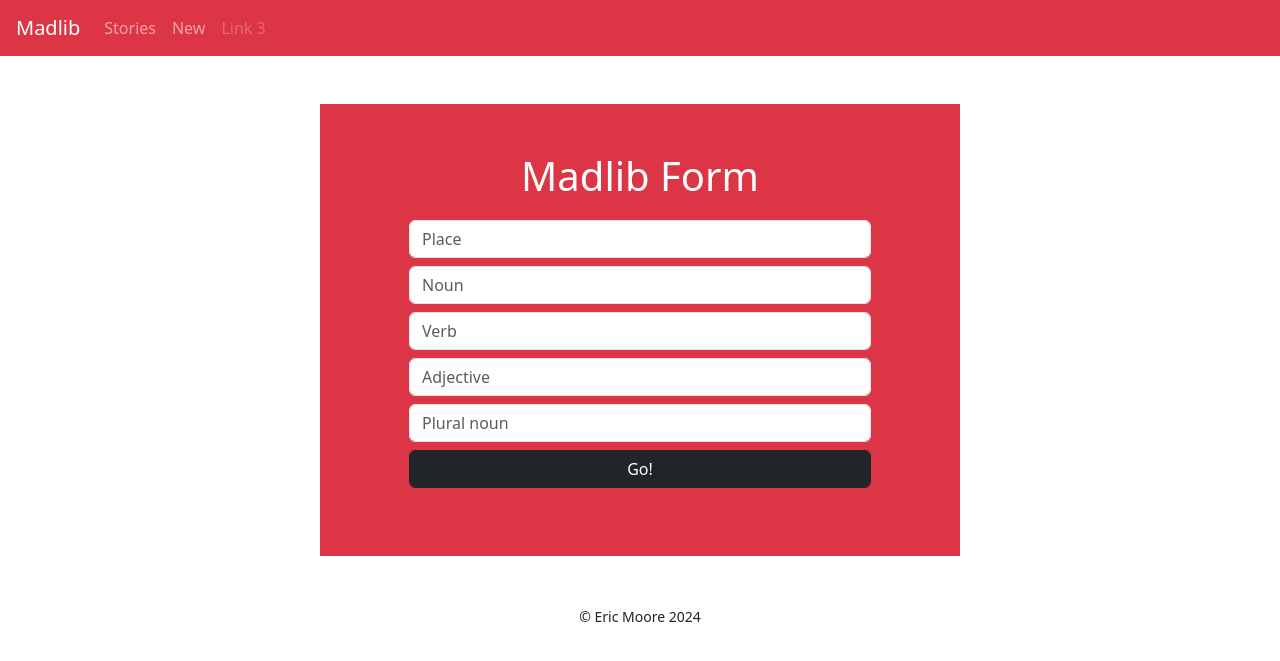
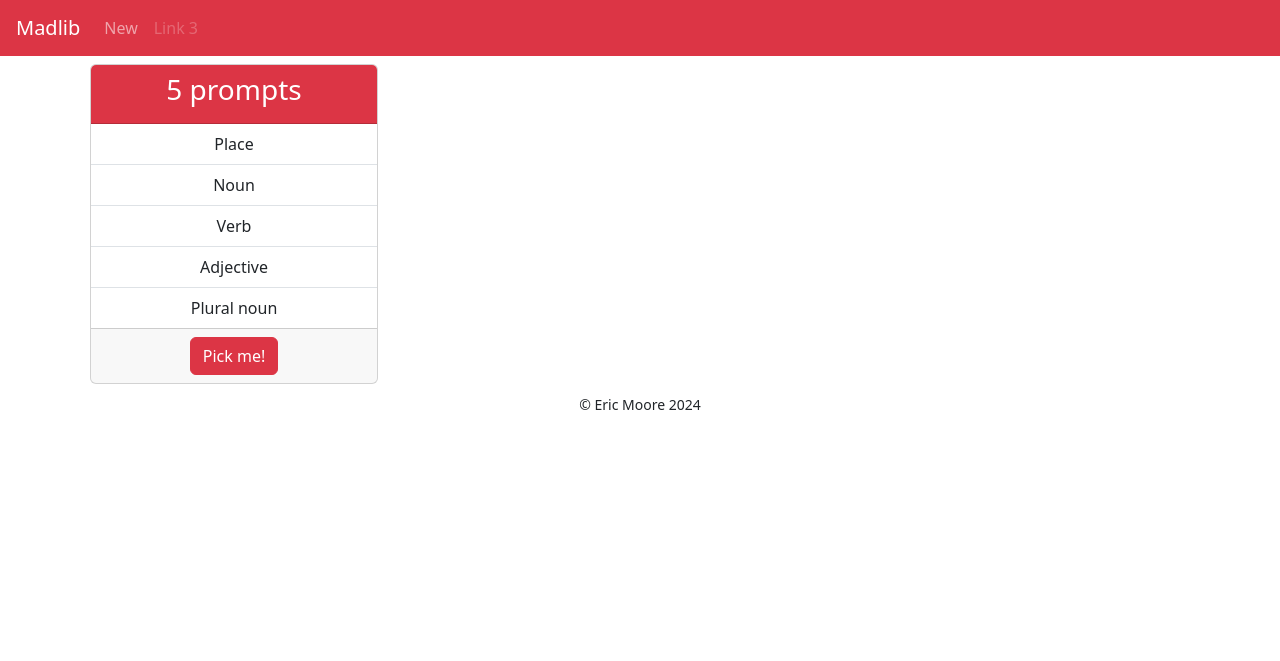
Before and after one commit to ericmoore0709/jinja_madlibs, a Flask app: page / in a window 1280 px wide. Shown: the top 661 px of the page. Run offline with Flask 2, Linux system fonts and the light colour scheme.

Commit message:
Fixed form filling bug

```diff
--- a/app.py
+++ b/app.py
@@ -4,18 +4,15 @@ from stories import Story, story, StoryList, storyList
 app = Flask(__name__)
 
 
-@app.route('/', methods=['GET', 'POST'])
-def form():
+@app.route('/<id>', methods=['GET', 'POST'])
+def displayFillForm(id: str):
+
     if request.method == 'POST':
         answers = request.form
+        story = storyList.find(id)
         result = story.generate(answers)
-        return render_template('result.html', result=result, title="Result")
-    else:
-        return render_template('form.html', story=story, title="Form")
+        return render_template('result.html', story=story, result=result, title="Result")
 
-
-@app.route('/<id>')
-def displayFillForm(id: str):
     story = storyList.find(id)
     return render_template('form.html', story=story, title="Form")
 
@@ -29,6 +26,6 @@ def new():
         return render_template('new.html', story=Story(""), title="New")
 
 
-@app.route('/stories')
+@app.route('/')
 def displayStories():
     return render_template('stories.html', stories=storyList, title="All Stories")
--- a/templates/form.html
+++ b/templates/form.html
@@ -2,7 +2,7 @@
 {% block content %}
 <div class="container w-50 mx-auto my-5 bg-danger text-white py-5">
     <h1 class="w-50 m-auto text-center">Madlib Form</h1>
-    <form action="/" method="post" class="form d-flex flex-column w-75 m-auto py-3">
+    <form action={{'/' + story.getId()}} method="post" class="form d-flex flex-column w-75 m-auto py-3">
         {% for prompt in story.prompts %}
         <input class="form-control my-1" type="text" name={{prompt}} placeholder="{{prompt|capitalize|replace('_', ' '
             )}}" />
--- a/templates/layout/fragments/header.html
+++ b/templates/layout/fragments/header.html
@@ -3,7 +3,6 @@
     <nav class="navbar navbar-expand navbar-dark bg-danger px-3">
         <a class="navbar-brand" href="/">Madlib</a>
         <ul class="navbar-nav mr-auto">
-            <li class="nav-item"><a class="nav-link" href="/stories">Stories</a></li>
             <li class="nav-item"><a class="nav-link" href="/new">New</a></li>
             <li class="nav-item"><a class="nav-link disabled" href="/">Link 3</a></li>
         </ul>
--- a/templates/result.html
+++ b/templates/result.html
@@ -3,6 +3,6 @@
 <div class="container w-50 mx-auto my-5 bg-danger py-3">
     <h1 class="w-50 m-auto text-center text-white">Madlib Result</h1>
     <p class="text-center bg-danger-subtle py-3 px-3 my-3 w-75 m-auto">{{result}}</p>
-    <a class="text-white" href="/">Do it again.</a>
+    <a class="text-white" href={{'/' + story.getId()}}>Do it again.</a>
 </div>
 {% endblock %}
```
